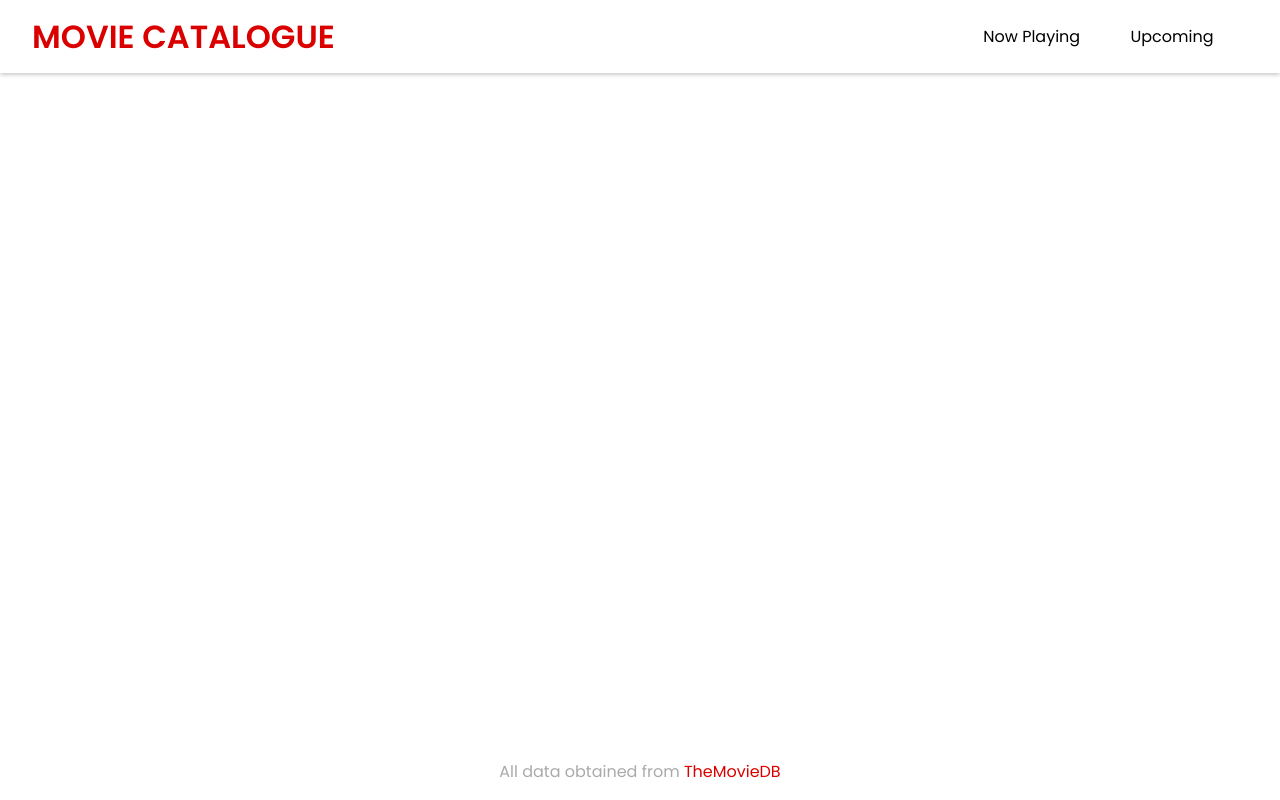
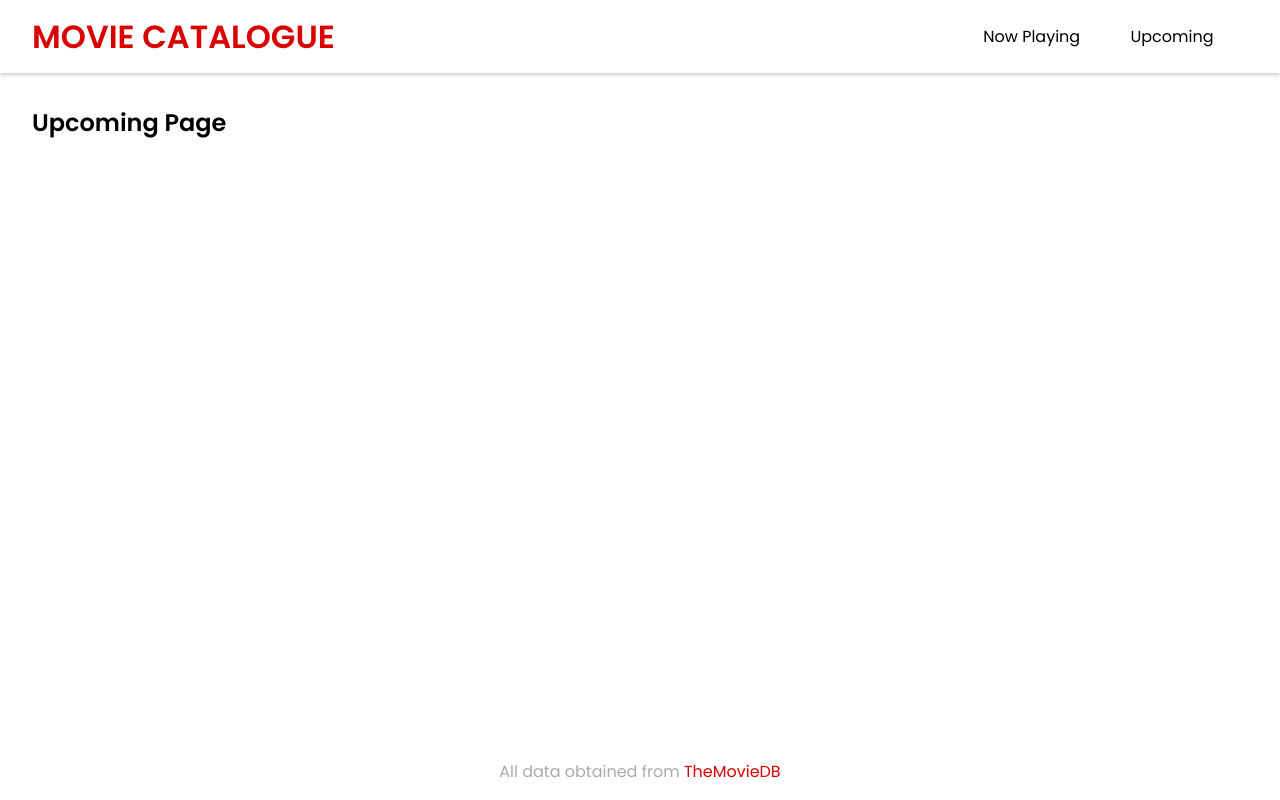
Before and after one commit to sahrilputra/movie_catalogue, a website built with webpack: page src/templates/index.html in a window 1280 px wide. Both pictures are taken after a click on the link "Upcoming". Built offline with nearby package versions, Linux system fonts and the light colour scheme.

Commit message:
routes Url

```diff
--- a/src/scripts/index.js
+++ b/src/scripts/index.js
@@ -3,8 +3,17 @@ import '../styles/style.css';
 import '../styles/responsive.css';
 import App from './views/app';
 
+// eslint-disable-next-line no-unused-vars
 const app = new App({
   button: document.querySelector('#hamburgerButton'),
   drawer: document.querySelector('#navigationDrawer'),
   content: document.querySelector('#mainContent'),
 });
+
+window.addEventListener('hashchange', () => {
+  app.renderPage();
+});
+
+window.addEventListener('load', () => {
+  app.renderPage();
+});
--- /dev/null
+++ b/src/scripts/routes/routes.js
@@ -0,0 +1,12 @@
+import NowPlaying from '../views/pages/now-playing';
+import Upcoming from '../views/pages/upcoming';
+import Detail from '../views/pages/detail';
+
+const routes = {
+  '/': NowPlaying, // default Page
+  '/now-playing': NowPlaying,
+  '/upcoming': Upcoming,
+  '/detail/:id': Detail,
+};
+console.log(routes);
+export default routes;
--- /dev/null
+++ b/src/scripts/routes/url-parser.js
@@ -0,0 +1,28 @@
+const UrlParser = {
+  parseActiveUrlWithCombiner() {
+    const url = window.location.hash.slice(1).toLocaleLowerCase();
+    const splitedUrl = this._urlSpliter(url);
+    return this._urlCombiner(splitedUrl);
+  },
+  parseActiveUrlWithoutCombiner() {
+    const url = window.location.hash.slice(1).toLocaleLowerCase();
+    return this._urlSpliter(url);
+  },
+
+  _urlSpliter(url) {
+    const urlSplits = url.split('/');
+    return {
+      resource: urlSplits[1] || null,
+      id: urlSplits[2] || null,
+      verb: urlSplits[3] || null,
+    };
+  },
+  _urlCombiner(splitedUrl) {
+    return (
+      (splitedUrl.resource ? `/${splitedUrl.resource}` : '/')
+      + (splitedUrl.id ? '/:id' : '')
+      + (splitedUrl.verb ? `${splitedUrl.verb}` : '')
+    );
+  },
+};
+export default UrlParser;
--- a/src/scripts/views/app.js
+++ b/src/scripts/views/app.js
@@ -1,7 +1,13 @@
 import DrawerInitiator from '../utils/drawer-initiator';
+import UrlParser from '../routes/url-parser';
+import routes from '../routes/routes';
 
 class App {
-  constructor({ button, drawer, content }) {
+  constructor({
+    button,
+    drawer,
+    content,
+  }) {
     this._button = button;
     this._drawer = drawer;
     this._content = content;
@@ -16,6 +22,13 @@ class App {
       content: this._content,
     });
   }
+
+  async renderPage() {
+    const url = UrlParser.parseActiveUrlWithCombiner();
+    const page = routes[url];
+    this._content.innerHTML = await page.render();
+    await page.afterRender();
+  }
 }
 
 export default App;
--- /dev/null
+++ b/src/scripts/views/pages/detail.js
@@ -0,0 +1,12 @@
+const Detail = {
+  async render() {
+    return `
+        <h2>Now Playing</h2>
+        `;
+  },
+
+  async afterRender() {
+    // setelah render();
+  },
+};
+export default Detail;
--- /dev/null
+++ b/src/scripts/views/pages/now-playing.js
@@ -0,0 +1,13 @@
+const NowPlaying = {
+  async render() {
+    return `
+        <h2>Now Playing</h2>
+        `;
+  },
+
+  async afterRender() {
+    // setelah render
+  },
+};
+
+export default NowPlaying;
--- /dev/null
+++ b/src/scripts/views/pages/upcoming.js
@@ -0,0 +1,13 @@
+const Upcoming = {
+  async render() {
+    return `
+        <h2>Upcoming Page</h2>
+        `;
+  },
+
+  async afterRender() {
+    // setelah render
+  },
+};
+
+export default Upcoming;
--- a/src/styles/style.css
+++ b/src/styles/style.css
@@ -50,7 +50,6 @@ body {
     color: #db0000;
     text-transform: uppercase;
     font-size: 22px;
-    user-select: none;
 }
 
 .app-bar .app-bar__navigation {
```
